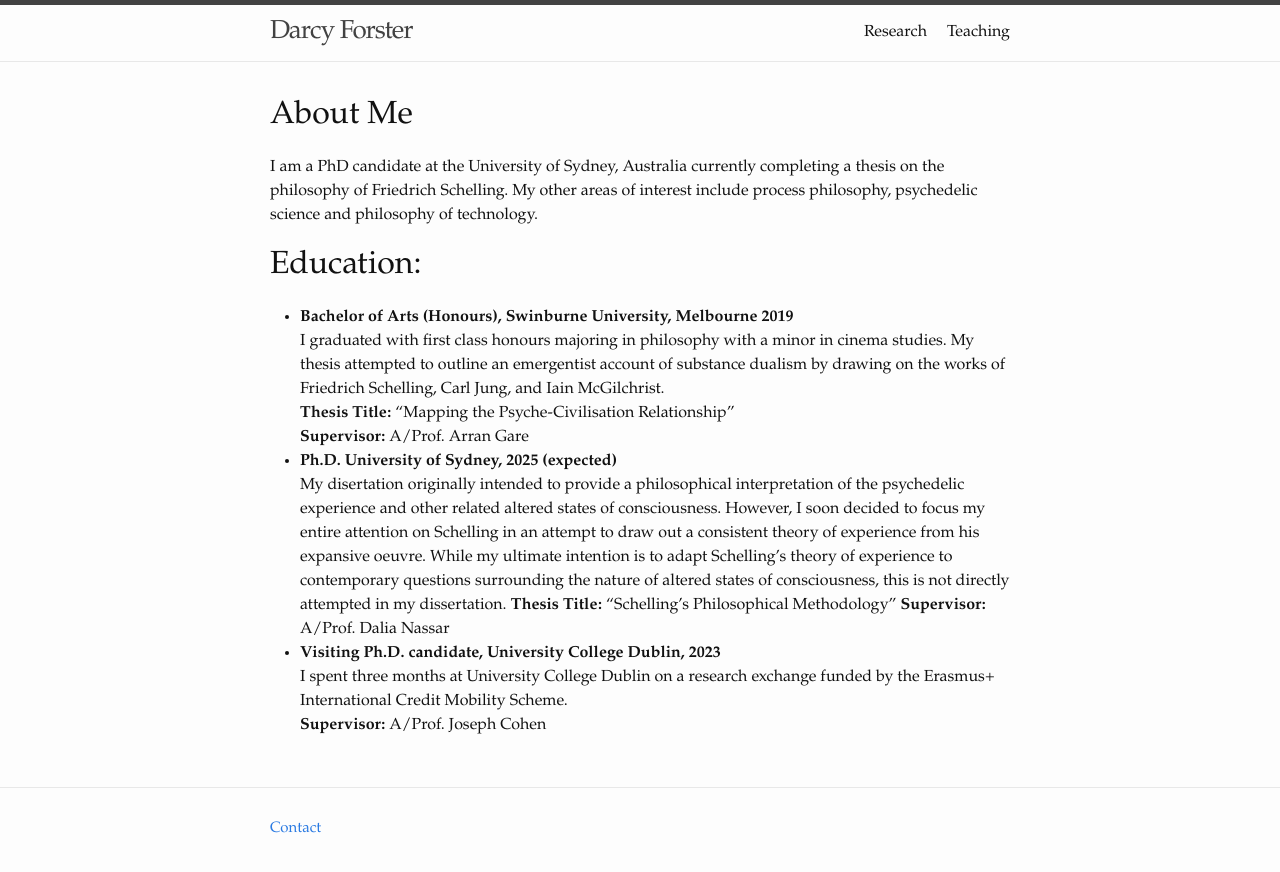
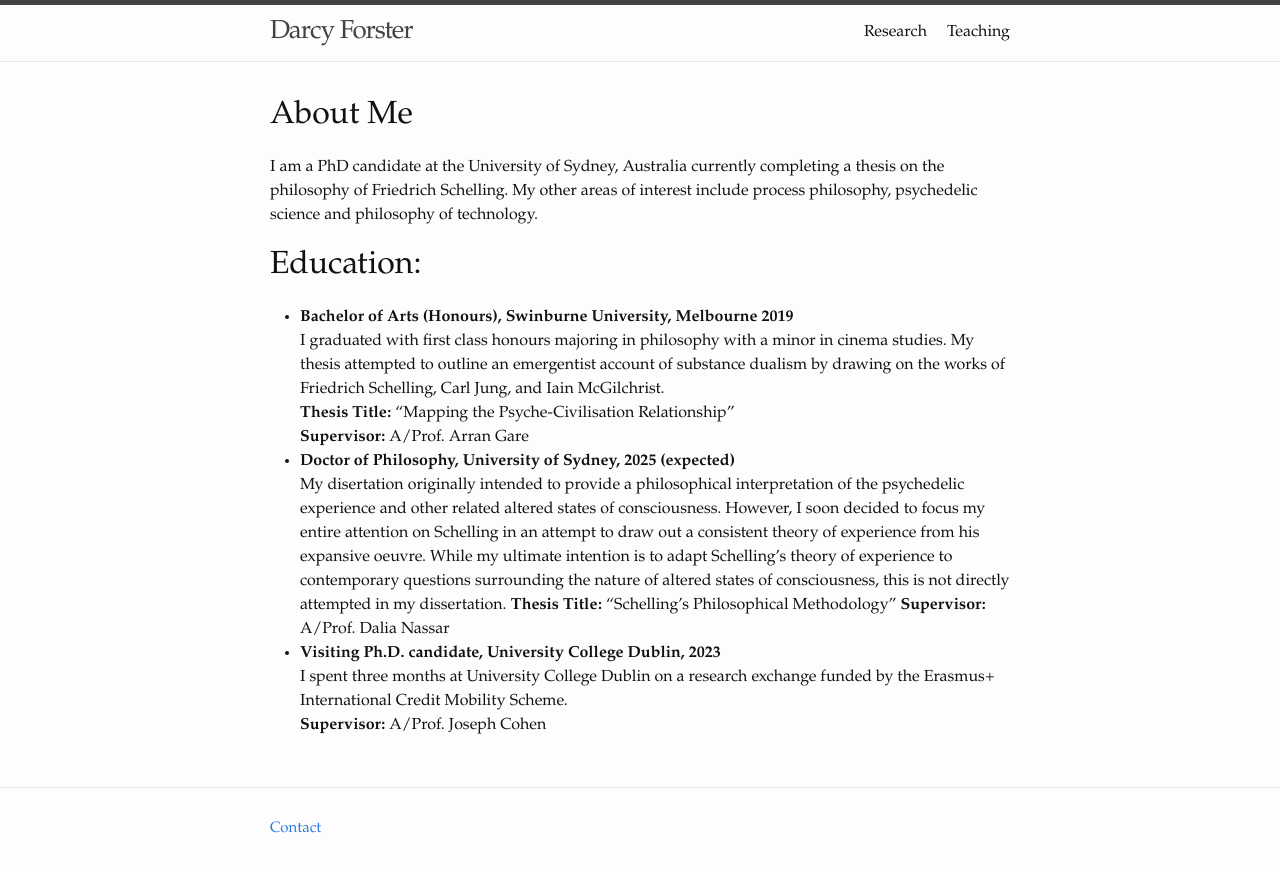
Before and after one commit to darcyforster/darcyforster, a Jekyll site: the page built from index.markdown, in a window 1280 px wide. Shown: the top 872 px of the page. Built offline with Jekyll 4.4.1, drawn with Linux system fonts in a browser that asks for light colours.

Commit message:
Update index.markdown

```diff
--- a/index.markdown
+++ b/index.markdown
@@ -14,7 +14,7 @@ Education:
 I graduated with first class honours majoring in philosophy with a minor in cinema studies. My thesis attempted to outline an emergentist account of substance dualism by drawing on the works of Friedrich Schelling, Carl Jung, and Iain McGilchrist.\
   **Thesis Title:** "Mapping the Psyche-Civilisation Relationship"\
   **Supervisor:** A/Prof. Arran Gare
-* **Ph.D. University of Sydney, 2025 (expected)**\
+* **Doctor of Philosophy, University of Sydney, 2025 (expected)**\
 My disertation originally intended to provide a philosophical interpretation of the psychedelic experience and other related altered states of consciousness. However, I soon decided to focus my entire attention on Schelling in an attempt to draw out a consistent theory of experience from his expansive oeuvre. While my ultimate intention is to adapt Schelling's theory of experience to contemporary questions surrounding the nature of altered states of consciousness, this is not directly attempted in my dissertation.
   **Thesis Title:** "Schelling's Philosophical Methodology"
   **Supervisor:** A/Prof. Dalia Nassar
```
